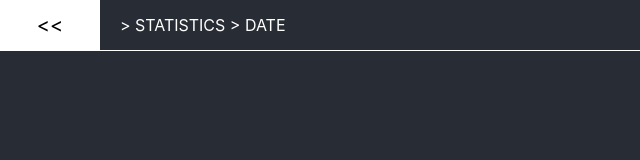
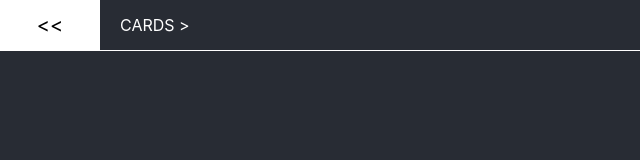
Before and after one commit to VincentHui/haikuApp2, a React (Create React App) app: page /selected in a window 1280 px wide. Shown: the top 160 px of the page, without its empty margins (0-640 px from the left). Built offline with nearby package versions, Linux system fonts and the light colour scheme.

Commit message:
made header sticky

```diff
--- a/src/SelectedTile/selectedTile.jsx
+++ b/src/SelectedTile/selectedTile.jsx
@@ -17,6 +17,10 @@ const SelectedHeader = styled.div`
     align-items: flex-start;
     justify-items: center;
     flex-direction: row;
+    position: sticky;
+    top:0;
+    background-color: #282c34;
+    z-index: 1
 `
 const BackButton = styled.div`
     width:100px;
@@ -51,7 +55,7 @@ export const SelectedTile = ({title, content})=>{
                 onClick={()=>{
                 history.push('/cards')
             }}>{'<<'}</BackButton>
-            <div style={{textAlign:'left', marginLeft:20, lineHeight: '50px'}}>{title} > STATISTICS > DATE</div>
+            <div style={{textAlign:'left', marginLeft:20, lineHeight: '50px'}}>cards >{title}</div>
         </SelectedHeader>
         <Grid style={{ marginLeft:15, marginRight:15}}>
             <CenterFlex col={2}>
```
